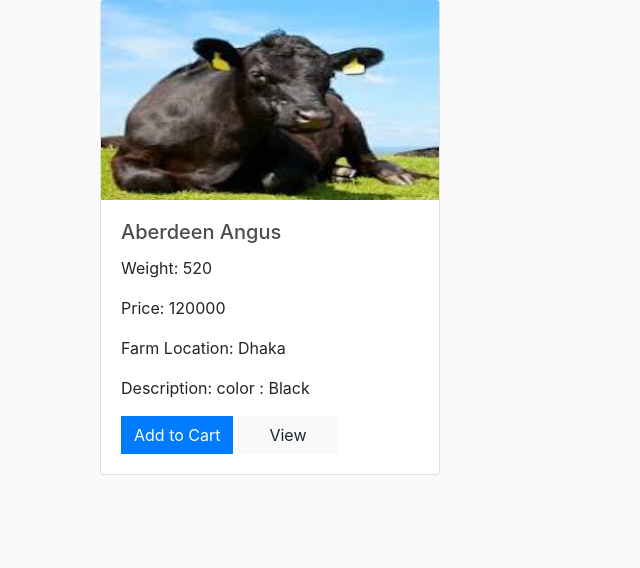
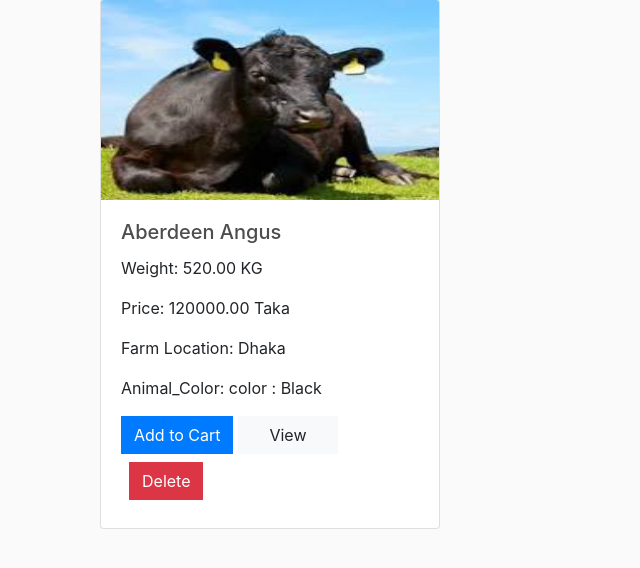
Before and after one commit to shakibkhan13/Domestic_animal, a Django app: page / in a window 1280 px wide. Shown: the part 90-658 px from the top of the page, without its empty margins (0-640 px from the left). Run offline with Django 5.2, Linux system fonts and the light colour scheme; data comes from the database, SQL or seed files in the repository; both versions use the stored data as it was after the commit; some libraries are stand-ins or nearby versions.

Commit message:
shakib_dev

```diff
--- a/home/models.py
+++ b/home/models.py
@@ -1,12 +1,11 @@
-from django.db import models
-from django.contrib.auth.models import User
 from django.db import models
 
 class Animal(models.Model):
     Animal_name = models.CharField(max_length=100)
-    Animal_Weight = models.TextField()
-    Animal_Prize = models.TextField()
+    Animal_Weight = models.DecimalField(max_digits=10, decimal_places=2)
+    Animal_Prize = models.DecimalField(max_digits=10, decimal_places=2)
     Animal_Farm = models.CharField(max_length=100, default='Unknown')
+    Animal_color = models.CharField(max_length=100, default='Unknown')
     Animal_description = models.TextField()
     Animal_image = models.ImageField(upload_to='animal_images', default='')
 
--- a/home/templates/Home.html
+++ b/home/templates/Home.html
@@ -10,17 +10,18 @@
         <img src="/media/{{ animal.Animal_image }}" class="card-img-top" style="height: 200px">
         <div class="card-body">
           <h5 class="card-title">{{ animal.Animal_name }}</h5>
-          <p class="card-text">Weight: {{ animal.Animal_Weight }}</p>
-          <p class="card-text">Price: {{ animal.Animal_Prize }}</p>
+          <p class="card-text">Weight: {{ animal.Animal_Weight }} KG </p>
+          <p class="card-text">Price: {{ animal.Animal_Prize }} Taka</p>
           <p class="card-text">Farm Location: {{ animal.Animal_Farm }}</p>
-          <p class="card-text">Description: {{ animal.Animal_description }}</p>
+          {% comment %} <p class="card-text">Farm Location: {{ animal.Animal_color }}</p> {% endcomment %}
+          <p class="card-text">Animal_Color: {{ animal.Animal_description }}</p>
 
           <form action="{% url 'cart' %}" method="post">
             {% csrf_token %}
             <input type="hidden" name="animal_id" value="{{ animal.id }}">
             <button type="submit" class="btn btn-primary">Add to Cart</button>
               <a href="#" class="btn btn-light" style="width: 100px">View</a>
-              {% comment %} <a href="{% url 'delete_animal' animal.id %}" class="btn btn-danger m-2">Delete</a> {% endcomment %}
+              <a href="{% url 'delete_animal' animal.id %}" class="btn btn-danger m-2">Delete</a>
           </form>
         </div>
       </div>
```
Also changed, not shown: home/templates/seller.html (+25 -6 lines), db.sqlite3, home/migrations/0008_animal_animal_color.py (added), home/migrations/0009_alter_animal_animal_prize_alter_animal_animal_weight.py (added), public/static/animal_images/Cow_tbj1Ed0.jpeg (added), public/static/animal_images/Cow_xLtZ2Y8.jpeg (added), public/static/animal_images/download_1uyUafV.jpeg (added), public/static/animal_images/download_835f4xx.jpeg (added), public/static/animal_images/download_Bo8t3Fm.jpeg (added), public/static/animal_images/download_O3WJJv3.jpeg (added), public/static/animal_images/download_OBz9pcy.jpeg (added), public/static/animal_images/download_OFvEICd.jpeg (added), public/static/animal_images/download_YFtrP3T.jpeg (added), public/static/animal_images/download_Zcv2KEo.jpeg (added), 2 more files.
